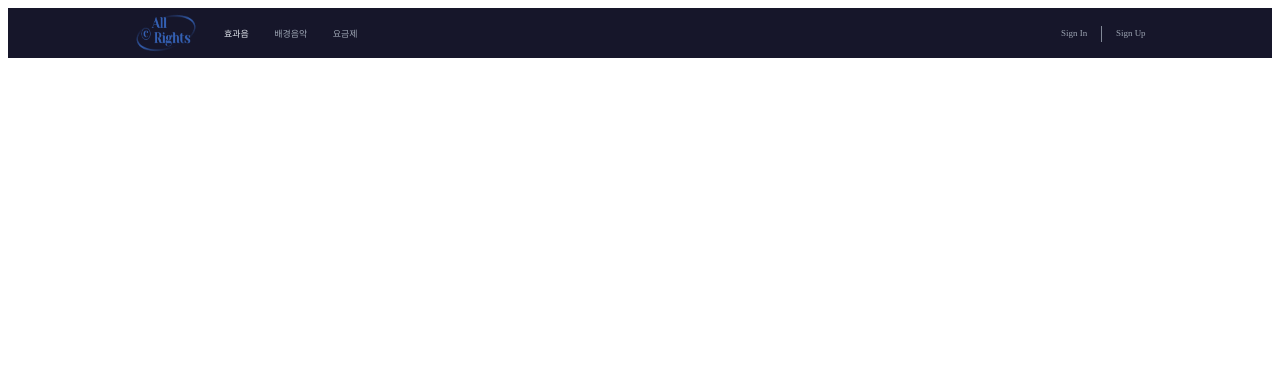
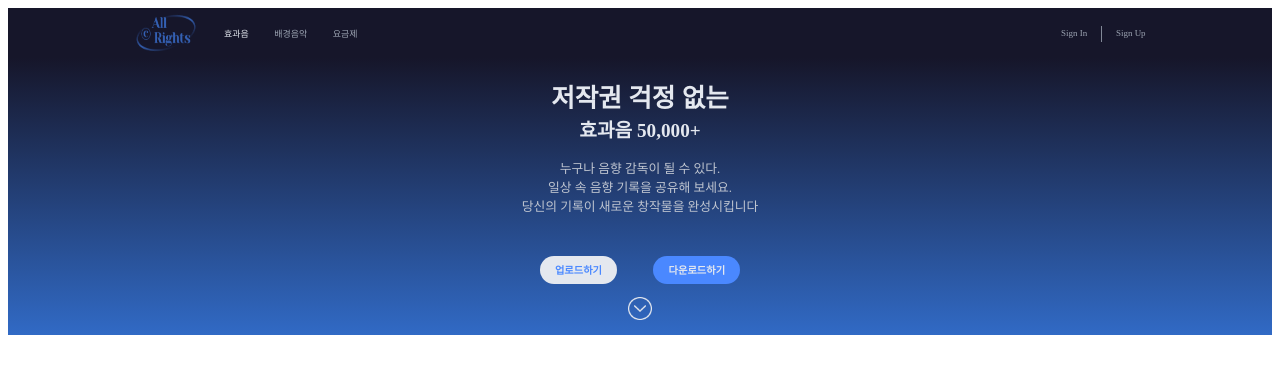
Before and after one commit to line4-allrights/allrights_fe, a React (Vite) app in the folder allrights_fe/: page /sound in a window 1280 px wide. Shown: the top 374 px of the page. Built offline with nearby package versions, Linux system fonts and the light colour scheme.

Commit message:
SoundEffect Page MainBanner

```diff
--- a/allrights_fe/src/App.jsx
+++ b/allrights_fe/src/App.jsx
@@ -2,12 +2,14 @@ import { useState } from "react";
 import reactLogo from "./assets/react.svg";
 import viteLogo from "/vite.svg";
 import Header from "./components/Header";
+import Soundeffect from "./pages/soundeffect/Soundeffect"
 
 function App() {
   const [count, setCount] = useState(0);
 
   return <>
   <Header/>
+  <Soundeffect/>
   </>;
 }
 
--- a/allrights_fe/src/components/Header.jsx
+++ b/allrights_fe/src/components/Header.jsx
@@ -17,7 +17,7 @@ const LogoImage = styled.img`
   height: 6vh;
 
   @media (max-width: 768px) {
-    width: 6vw;
+    width: 3vw;
     height: 1.5vh;
   }
 `;
--- /dev/null
+++ b/allrights_fe/src/components/button/button-main.jsx
@@ -0,0 +1,37 @@
+import { Link } from "react-router-dom";
+import styled from "styled-components";
+import colors from "../../styles/colors";
+
+const MainButton = styled.button`
+    min-width: 3.5vw;
+    height: 2.2vw;
+    padding:0.5vw 1.2vw;
+    background-color: ${(props) => props.variant === 'white' ? colors.white : colors.mainBlue};
+    border-radius: 1.8vw;
+    border: none;
+    font-size: 0.8vw;
+    font-weight: 600;
+    display: inline-flex;
+    align-items: center;
+    justify-content: center;
+    color: ${props => props.variant === 'white' ? colors.mainBlue : colors.white};
+    white-space: nowrap;
+    overflow: hidden;
+    text-overflow: ellipsis;
+
+    &:hover {
+        cursor: pointer;
+    }
+`;
+
+const ButtonMain = ({ buttonText, linkTo, ...rest }) => {
+    return (
+        <Link to={linkTo} style={{ textDecoration: 'none' }}>
+            <MainButton {...rest}>
+                {buttonText}
+            </MainButton>
+        </Link>
+    );
+};
+
+export default ButtonMain;
--- a/allrights_fe/src/pages/soundeffect/Soundeffect.jsx
+++ b/allrights_fe/src/pages/soundeffect/Soundeffect.jsx
@@ -1,8 +1,94 @@
+import styled from "styled-components"
+import color from "../../styles/colors"
+import ButtonMain from "../../components/button/button-main"
+import Check from "../../assets/images/Check.png";
+
+const Home = styled.div`
+    display: flex;
+    flex-direction: column;
+    justify-content:center;
+    align-items:center;
+`
+
+const HomeBanner = styled.div`
+    background: linear-gradient(180deg, #16162A 0%, #316AC5 100%);
+    width: 100%;
+
+`
+
+const HomeExplain = styled.div`
+    align-items:center;
+    display:flex;
+    text-align:center;
+    justify-content: center;
+    flex-direction: column;
+    margin-bottom:1.2vw;
+`
+
+const HomeP=styled.p`
+    color:${color.white};
+    font-size:2vw;
+    font-weight:700;
+    line-height:120%;
+`
+
+const HomeExP=styled.p`
+    color:${color.HomeExp};
+    font-size:1vw;
+    font-weight:400;
+    line-height:150%;
+`
+
+const HomeExplainContainer = styled.div`
+    display:flex;
+    flex-direction: column;
+    margin-bottom:2vw;
+`
+
+const ButtonContainer = styled.div`
+    display:flex;
+    flex-direction: row;
+    align-items: center;
+    justify-content: center;
+    gap:2.8vw;
+    margin-bottom:1vw;
+`
+
+const CheckImage= styled.img`
+    width:1.8vw;
+    height:1.8vw;
+`
+
 const Soundeffect = () => {
     return (
-        <>
-        </>
+        <Home>
+            <HomeBanner>
+                <HomeExplain>
+                    <HomeExplainContainer>
+                <HomeP>
+                    저작권 걱정 없는 <br />
+                    <span style={{ fontSize: '1.5vw', fontWeight: 600 }}>효과음 50,000+</span>
+                    </HomeP>
+                <HomeExP style={{marginTop:"-1vw"}}>
+                    누구나 음향 감독이 될 수 있다. <br/>
+                    일상 속 음향 기록을 공유해 보세요. <br/>
+                    당신의 기록이 새로운 창작물을 완성시킵니다 <br/>
+                </HomeExP>
+                </HomeExplainContainer>
+
+                <ButtonContainer>
+                <ButtonMain buttonText="업로드하기" variant="white"/>
+                <ButtonMain buttonText="다운로드하기"/>
+                </ButtonContainer>
+
+                <CheckImage img src={Check}/>
+
+                </HomeExplain>
+
+            </HomeBanner>
+
+        </Home>
     )
-  };
+};
 
-  export default Soundeffect;
+export default Soundeffect;
--- a/allrights_fe/src/styles/colors.js
+++ b/allrights_fe/src/styles/colors.js
@@ -1,7 +1,9 @@
 const colors={
     bgColor: "#16162A",
     white: "#E4E8EF",
-    navtext: "#9DA5B3"
+    navtext: "#9DA5B3",
+    HomeExp:"#BFC5D0",
+    mainBlue:"#4A88FF"
 };
 
 export default colors;
```
Also changed, not shown: allrights_fe/src/assets/images/Check.png (added).
